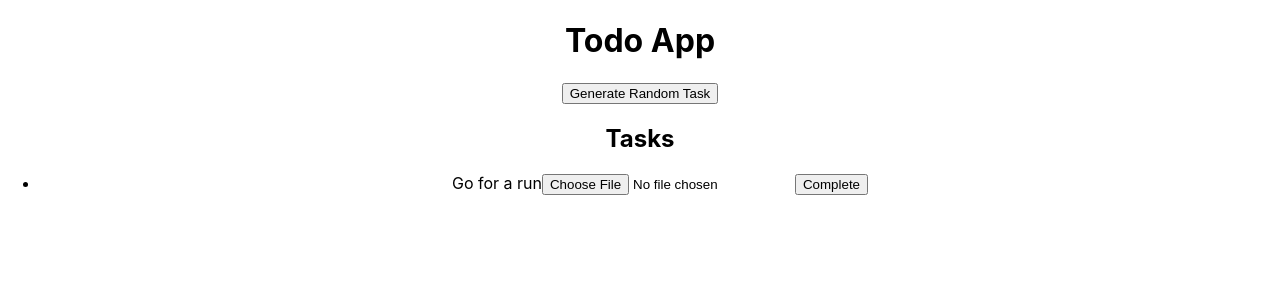
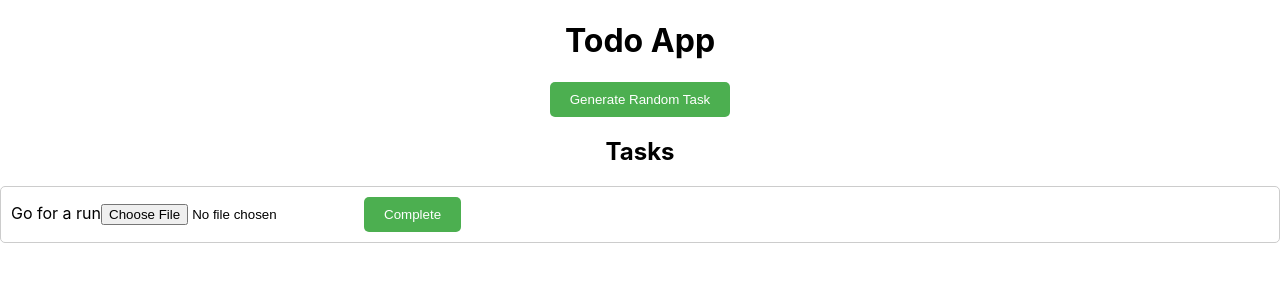
Before and after one commit to junesqo/react-todo-app, a React (Create React App) app: page / in a window 1280 px wide. Both pictures are taken after a click on the button "Generate Random Task". Shown: the top 300 px of the page. Built offline with nearby package versions, Linux system fonts and the light colour scheme.

Commit message:
css design update

```diff
--- /dev/null
+++ b/src/components/Task.css
@@ -0,0 +1,32 @@
+/* Task.css */
+li {
+    list-style-type: none;
+    margin-bottom: 20px;
+    padding: 10px;
+    border: 1px solid #ccc;
+    border-radius: 5px;
+    display: flex;
+    align-items: center;
+  }
+
+  input {
+    margin-right: 10px;
+  }
+
+  button {
+    background-color: #4caf50;
+    color: white;
+    border: none;
+    padding: 10px 20px;
+    border-radius: 5px;
+    cursor: pointer;
+  }
+
+  button:hover {
+    background-color: #45a049;
+  }
+
+  img {
+    margin-left: 10px;
+    max-width: 100px;
+  }
--- a/src/components/Task.js
+++ b/src/components/Task.js
@@ -1,4 +1,5 @@
 import React, { useState } from 'react';
+import './Task.css';
 
 const taskNames = [
   'Buy groceries',
@@ -43,11 +44,14 @@ const Task = ({ task, completeTask }) => {
 
   return (
     <li>
-      {getRandomTaskName()}
-      <input type="file" onChange={handleFileChange} />
-      {imageURL && <img src={imageURL} alt="Uploaded" style={{ maxWidth: '100px' }} />}
+      <div>
+        {getRandomTaskName()}
+        <input type="file" onChange={handleFileChange} />
+      </div>
+      {imageURL && <img src={imageURL} alt="Uploaded" />}
       <button onClick={() => handleCompleteTask(task.id)}>Complete</button>
     </li>
+
   );
 };
 
--- a/src/components/TaskList.js
+++ b/src/components/TaskList.js
@@ -1,12 +1,13 @@
 import React from 'react';
 import Task from './Task';
+import './Task.css';
 
 const TaskList = ({ tasks, completeTask }) => {
   return (
     <div>
       <h2>Tasks</h2>
-      <ul>
-        {tasks.map(task => (
+      <ul style={{ padding: 0, listStyle: 'none' }}>
+        {tasks.map((task) => (
           <Task key={task.id} task={task} completeTask={completeTask} />
         ))}
       </ul>
```
